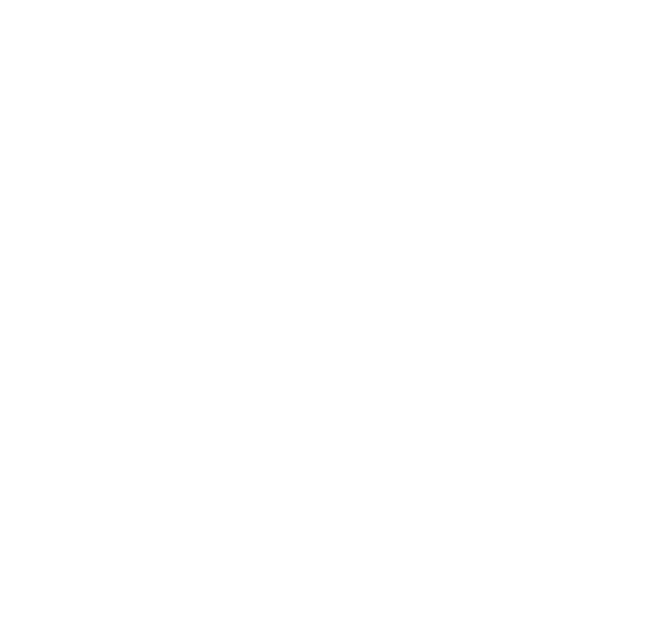
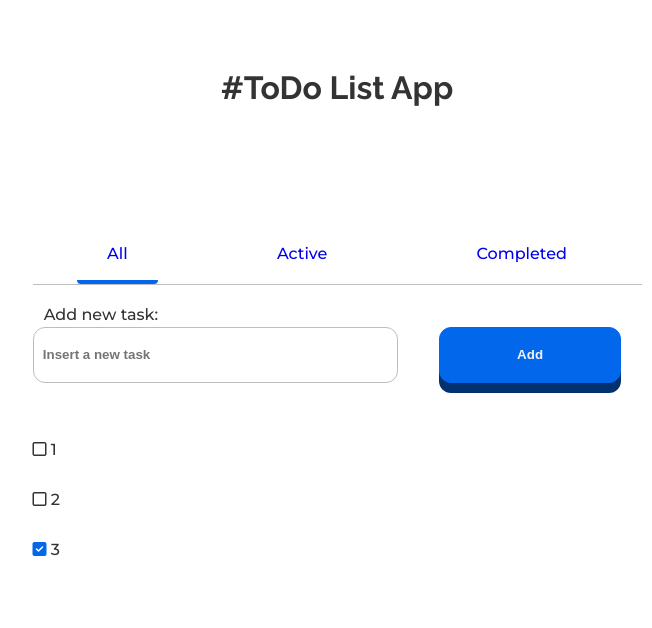
Before and after one commit to ThesllaDev/ToDo-List-App, a plain HTML site: page index.html in a window 1280 px wide. Shown: the whole page, without its empty margins (303-955 px from the left). Drawn offline with Linux system fonts and the light colour scheme.

Commit message:
Feat: add structures and main styles

```diff
--- a/assets/styles/main.scss
+++ b/assets/styles/main.scss
@@ -1,16 +1,81 @@
     $black: #333;
-    $blue: #2F80ED;
+    $blue: #0267eb;
     $gray: #BDBDBD;
-    $red: #EB5757;
+    $red: #e90101;
 
 *{
     box-sizing: border-box;
+    list-style: none;
     margin: 0px;
     padding: 0px;
 }
 
-body{
+.main-content{
+    color: $black;
     font-family: 'Montserrat', sans-serif;
+    line-height: 1.5;
     margin: 0 auto;
-    max-width: 1440px;
+    max-width: 609px;
+    .main-title{
+        font-family: 'Raleway';
+        margin: 2em 0 3.6em;
+        text-align: center;
+    }
+    .navigations-tabs{
+        border-bottom: 1px solid $gray;
+        .list-navigations-tabs{
+            display: flex;
+            justify-content: space-around;
+            .item-navigations-tabs{
+                padding: 0.9em 1.9em;
+                cursor: pointer;
+                a{
+                    text-decoration: none;
+                }
+            }
+            .active{
+                border-bottom: 4px solid $blue;
+                border-radius: 4px;
+            }
+        }
+    }
+    .add-new-tasks{
+        padding: 1.1em 0 2.0em;
+        .label-new-task{
+            display: block;
+            text-indent: 0.7em;
+        }
+        .input-new-task{
+            border: 1px solid #BDBDBD;
+            border-radius: 12px;
+            font-weight: 600;
+            height: 56px;
+            margin-right: 6%;
+            text-indent: 0.7em;
+            width: 60%;
+        }
+        .btn-add{
+            background-color: $blue;
+            border: 1px solid $blue;
+            border-radius: 12px;
+            box-shadow: 0px 10px 0px #01316e;
+            color: #f2f2f2;
+            cursor: pointer;
+            font-weight: 600;
+            height: 56px;
+            width: 30%;
+        }
+    }
+    .fa-check-square{
+        color: $blue;
+    }
+    .task-list{
+        display: flex;
+        flex-direction: column;
+        padding: 10px 0;
+        .item-task-list{
+            margin: 13px 0;
+            cursor: pointer;
+        }
+    }
 }
--- a/index.html
+++ b/index.html
@@ -1,14 +1,46 @@
 <!DOCTYPE html>
 <html lang="en">
+
 <head>
     <meta charset="UTF-8">
     <meta name="viewport" content="width=device-width, initial-scale=1.0">
-    <link href="https://fonts.googleapis.com/css2?family=Montserrat:wght@400;500;600&family=Raleway:wght@700&display=swap" rel="stylesheet">
+    <link rel="preconnect" href="https://fonts.gstatic.com">
+    <link href="https://fonts.googleapis.com/css2?family=Montserrat:wght@500;600&family=Raleway:wght@700&display=swap"
+        rel="stylesheet">
     <link rel="stylesheet" href="./assets/styles/main.css">
     <link rel="shortcut icon" href="./assets/img/devchallenges.png" type="image/x-icon">
     <title>ToDo List App - A task list application</title>
 </head>
+
 <body>
+    <main class="main-content">
+        <h1 class="main-title">#ToDo List App</h1>
+        <nav class="navigations-tabs">
+            <ul class="list-navigations-tabs">
+                <li class="item-navigations-tabs active"><a href="#">All</a></li>
+                <li class="item-navigations-tabs"><a href="#">Active</a></li>
+                <li class="item-navigations-tabs"><a href="#">Completed</a></li>
+            </ul>
+        </nav>
+        <section class="add-new-tasks">
+            <label for="inputNewTask" class="label-new-task">Add new task:</label>
+            <input class="input-new-task" type="text" id="inputNewTask" placeholder="Insert a new task">
+            <input class="btn-add" type="button" value="Add">
+        </section>
+        <section class="all-task-list">
+            <ul class="task-list" id="taskList">
+                <li class="item-task-list"><i class="far fa-square"></i> 1</li>
+                <li class="item-task-list"><i class="far fa-square"></i> 2</li>
+                <li class="item-task-list"><i class="fas fa-check-square"></i> 3</li>
+            </ul>
+        </section>
+        <section class="active-task-list">
+            <ul class="task-list"></ul>
+        </section>
+        <section class="completed-task-list">
+            <ul class="task-list"></ul>
+        </section>
+    </main>
     <script src="./assets/js/scripts.js"></script>
     <script src="https://kit.fontawesome.com/50a8ba9870.js" crossorigin="anonymous"></script>
 </body>
```
Also changed, not shown: assets/styles/main.css, 1 other file.
